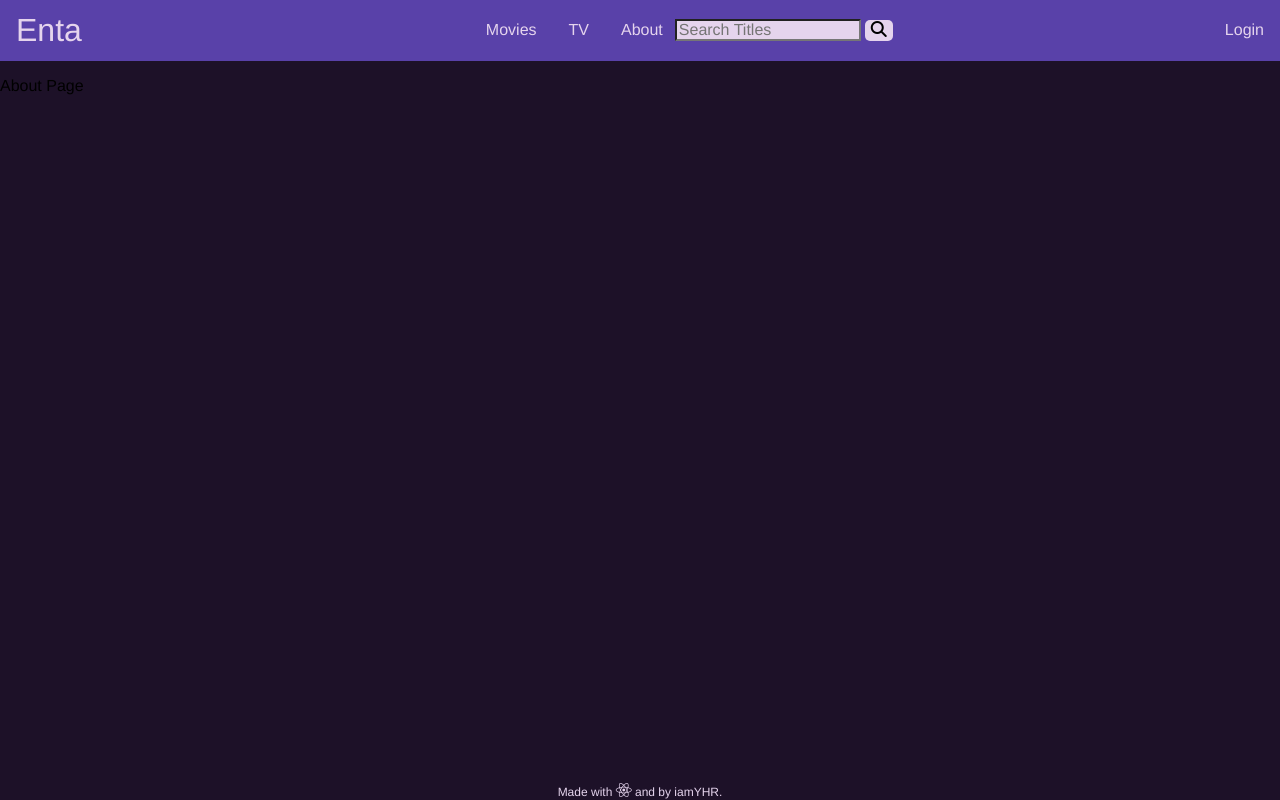
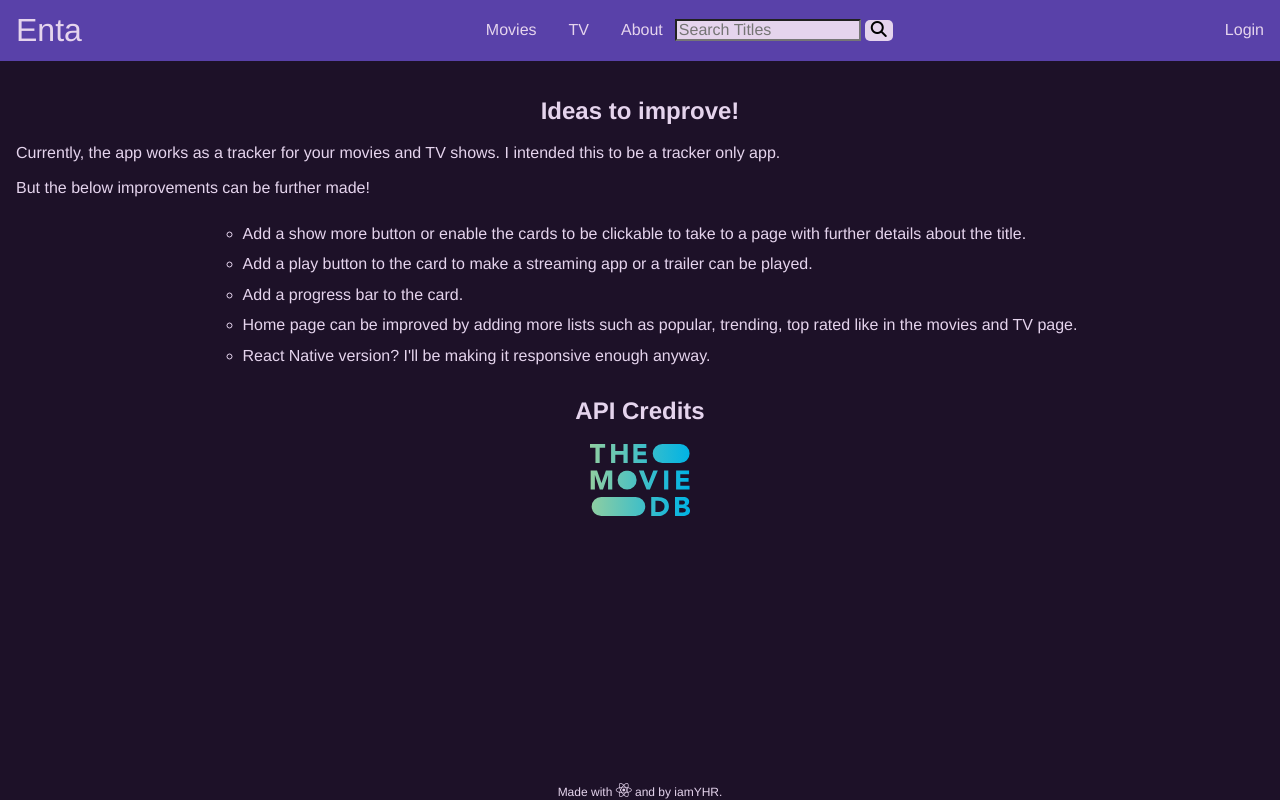
Before and after one commit to yaralahruthik/enta, a React (Create React App) app: page /about in a window 1280 px wide. Built offline with nearby package versions, Linux system fonts and the light colour scheme.

Commit message:
About page and credits

```diff
--- a/src/pages/About.js
+++ b/src/pages/About.js
@@ -1,5 +1,40 @@
+import tmdb from '../images/TMBDCredit.svg';
+
 const About = () => {
-	return <div>About Page</div>;
+	return (
+		<div className='about'>
+			<h2 className='about__title'>Ideas to improve!</h2>
+			<p className='about__body'>
+				Currently, the app works as a tracker for your movies and TV shows. I
+				intended this to be a tracker only app.
+			</p>
+			<p className='about__body'>
+				But the below improvements can be further made!
+			</p>
+			<ul className='about__list'>
+				<li>
+					Add a show more button or enable the cards to be clickable to take to
+					a page with further details about the title.
+				</li>
+				<li>
+					Add a play button to the card to make a streaming app or a trailer can
+					be played.
+				</li>
+				<li>Add a progress bar to the card.</li>
+				<li>
+					Home page can be improved by adding more lists such as popular,
+					trending, top rated like in the movies and TV page.
+				</li>
+				<li>
+					React Native version? I'll be making it responsive enough anyway.
+				</li>
+			</ul>
+			<h2 className='about__title'>API Credits</h2>
+			<a href='https://www.themoviedb.org/' target='_blank' rel='noreferrer'>
+				<img className='about__credits' src={tmdb} alt='tmdb credit' />
+			</a>
+		</div>
+	);
 };
 
 export default About;
--- /dev/null
+++ b/src/styles/pages/_About.scss
@@ -0,0 +1,30 @@
+.about {
+  display: flex;
+  justify-content: center;
+  align-items: center;
+  flex-direction: column;
+}
+
+.about__title {
+  color: $languid-lavender;
+}
+
+.about__body {
+  color: $languid-lavender;
+  align-self: flex-start;
+  margin: 0 0 $m-size $m-size;
+}
+
+.about__list {
+  list-style: circle;
+  color: $languid-lavender;
+  margin: 0;
+
+  li {
+    margin: $s-size;
+  }
+}
+
+.about__credits {
+  width: 100px;
+}
--- a/src/styles/styles.scss
+++ b/src/styles/styles.scss
@@ -11,3 +11,4 @@
 @import './pages/Home';
 @import './pages/Movies';
 @import './pages/TV';
+@import './pages/About';
```
Also changed, not shown: src/images/TMBDCredit.svg (added).
